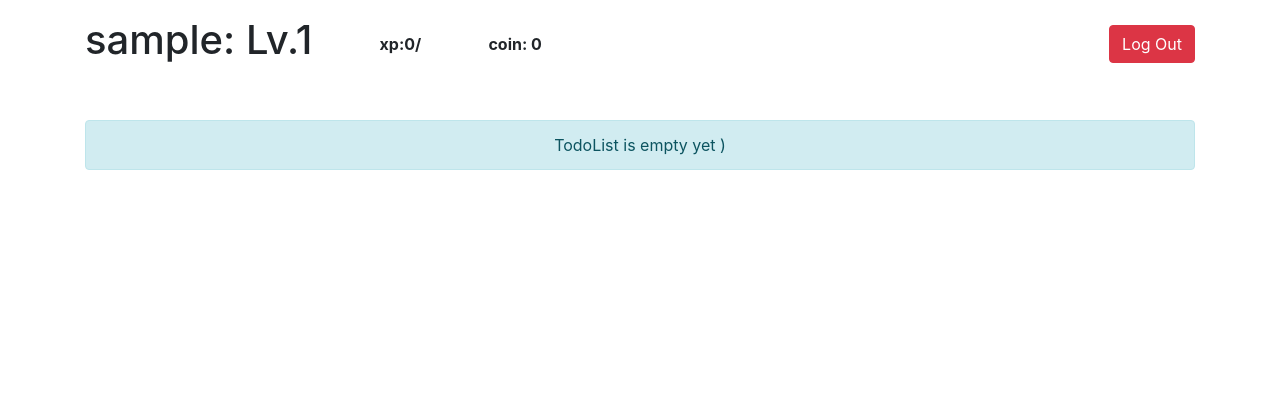
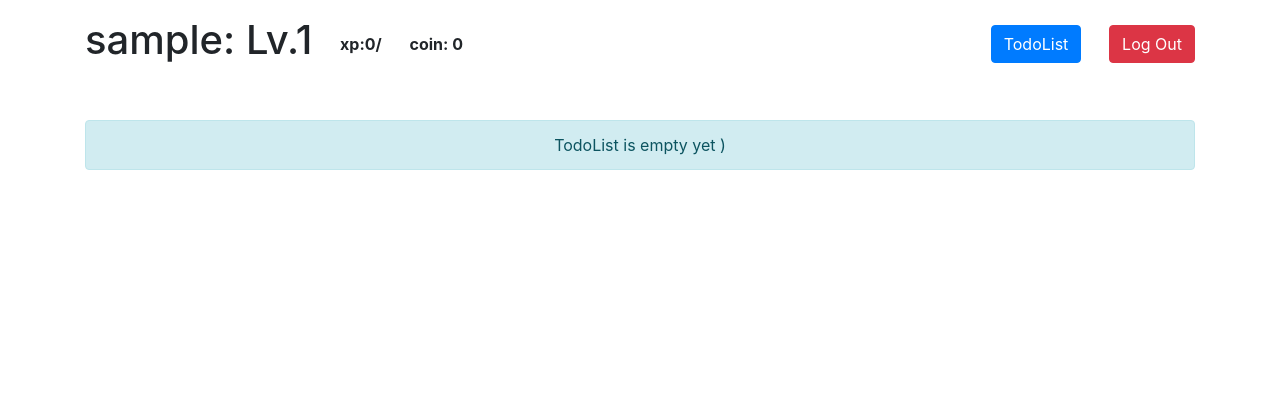
Before and after one commit to kuroye/djangoToDoList, a Django app: page /shop/ in a window 1280 px wide. Shown: the top 420 px of the page. Run offline with Django 4.2, Linux system fonts and the light colour scheme; the visitor is signed in with stand-in values (Sample User, id 1); some libraries are stand-ins or nearby versions.

Commit message:
direct to index page

```diff
--- a/templates/shop.html
+++ b/templates/shop.html
@@ -88,6 +88,7 @@
         <b>xp:{{ user.xp }}/{{ max_xp }}</b>
         <b style="padding-right: 500px">coin: {{ user.coin }}</b>
 
+        <a class="btn btn-primary" href="{% url 'index' %}">TodoList</a>
         <a class="btn btn-danger" href="{% url 'logout' %}">Log Out</a>
     </div>
 
```
